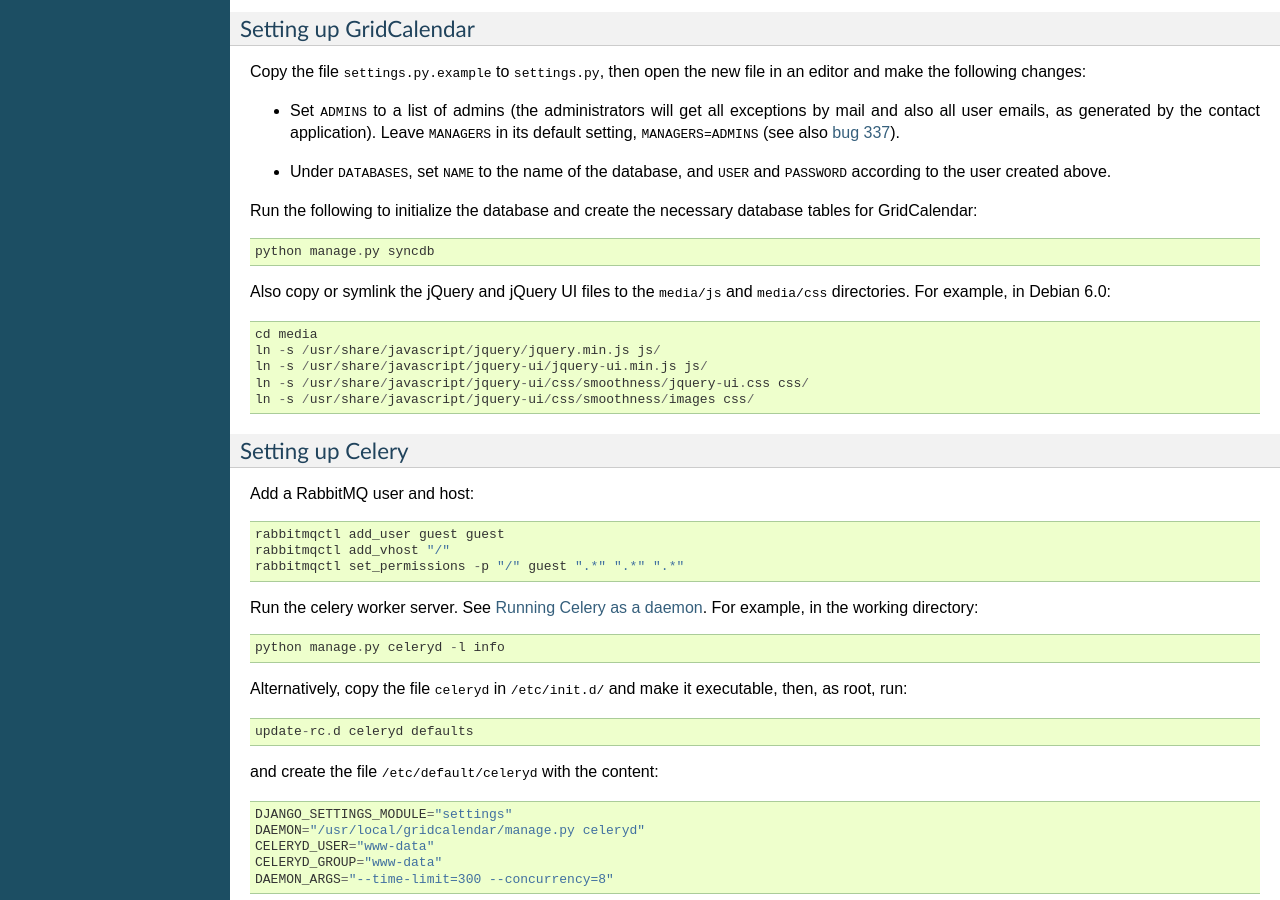
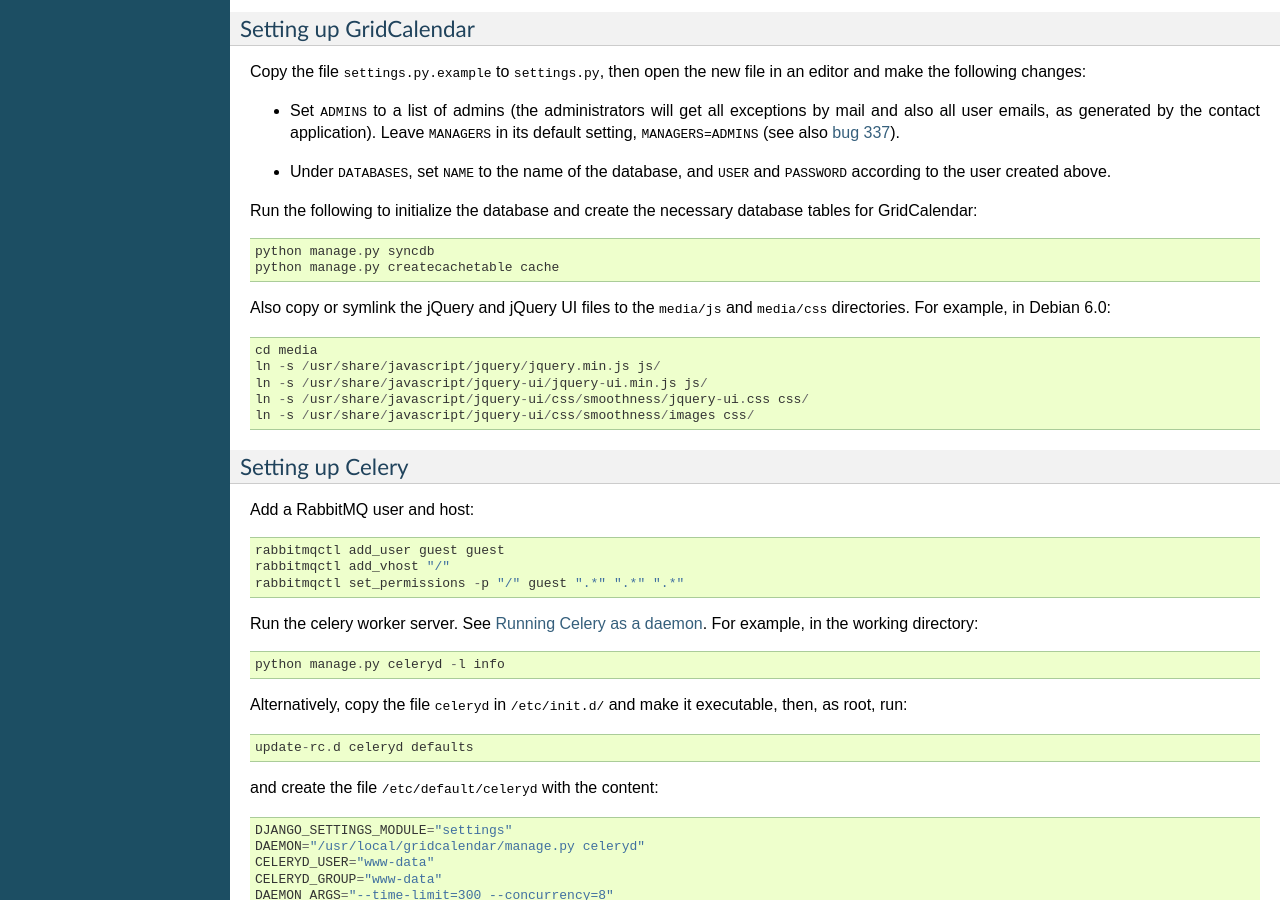
Before and after one commit to wikical/grical, a Sphinx documentation site: the page built from docs/administrators_guide.txt, in a window 1280 px wide and 900 px high, scrolled down 4838 px. Built offline with Sphinx 7.4.7, drawn with Linux system fonts in a browser that asks for light colours.

Commit message:
Fixed documentation for creating cache table (#330)

```diff
--- a/docs/administrators_guide.txt
+++ b/docs/administrators_guide.txt
@@ -259,6 +259,7 @@
 database tables for GridCalendar::
 
     python manage.py syncdb
+    python manage.py createcachetable cache
 
 Also copy or symlink the jQuery and jQuery UI files to the
 :file:`media/js` and :file:`media/css` directories. For example, in
```
